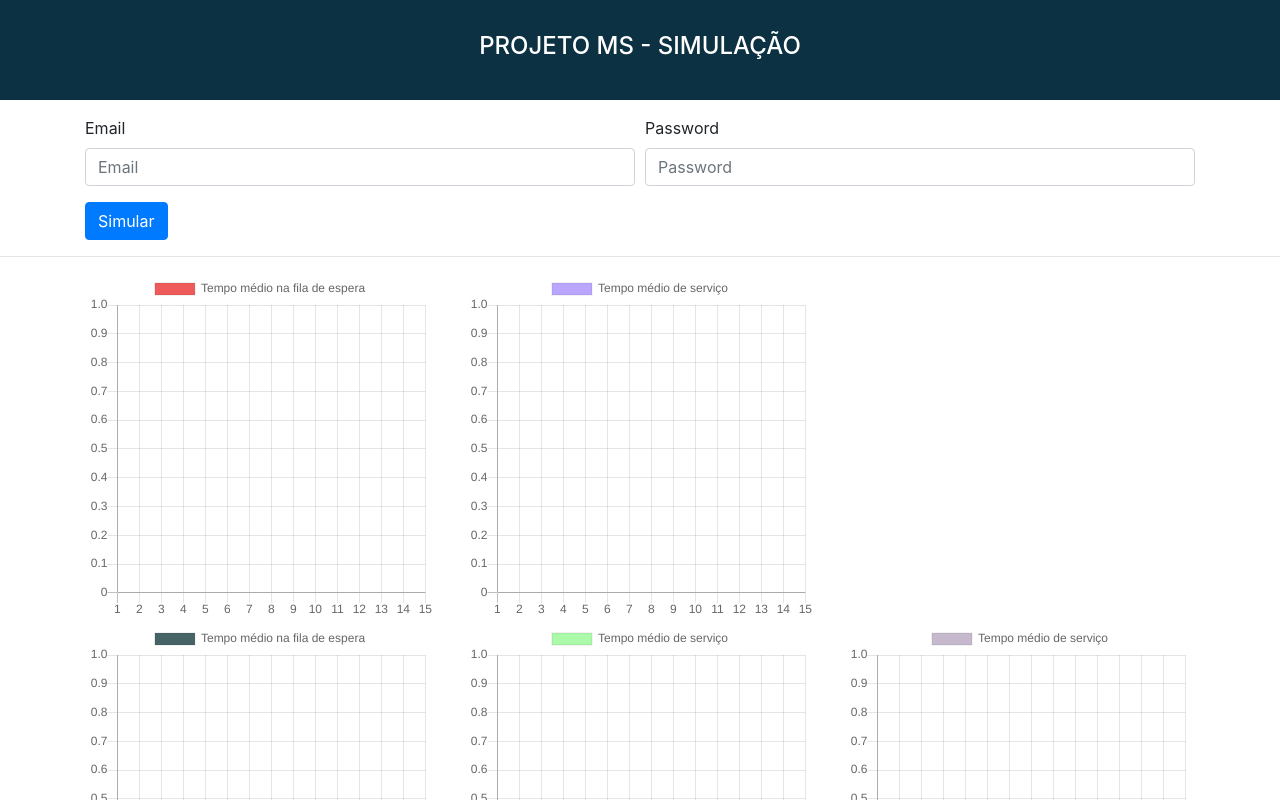
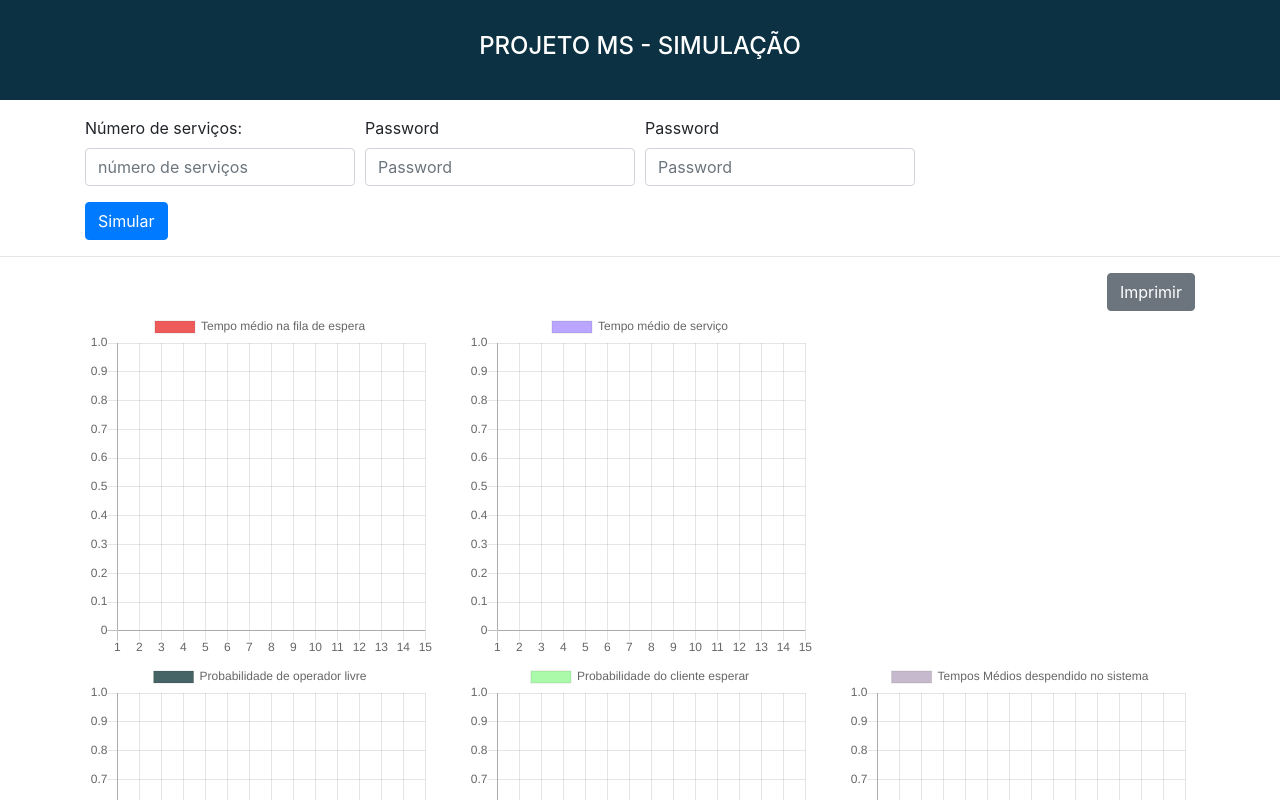
Before and after one commit to Fziliotti/Simulador-MS, a Svelte app: page / in a window 1280 px wide. Shown: the top 800 px of the page. Built offline with nearby package versions, Linux system fonts and the light colour scheme.

Commit message:
Add botão imprimir

```diff
--- a/public/index.html
+++ b/public/index.html
@@ -21,6 +21,8 @@
   </head>
 
   <body>
+
+
     <script
       src="https://code.jquery.com/jquery-3.3.1.slim.min.js"
       integrity="sha384-q8i/X+965DzO0rT7abK41JStQIAqVgRVzpbzo5smXKp4YfRvH+8abtTE1Pi6jizo"
--- a/src/App.svelte
+++ b/src/App.svelte
@@ -3,17 +3,18 @@
   import Footer from './components/Footer.svelte';
 
   import ChartSimulacao from './components/Chart.svelte'; //chart tempo Medio na fila
-
-  import {generateRandom} from './services/randomNumbers.js';
-
+  import {generateRandom, nextExponential, nextNormal} from './services/randomNumbers.js';
   import { fade } from 'svelte/transition';
 
   //VARIAVEIS DO SISTEMA
+  let numeroDeClientesAcumulados = 1;
+
   let tempoTotalDeSimulacao = 240;
-  let numeroDeClientesAcumulados = 1;
   let temposEntreTodasChegadas = [ 17.5, 7.5, 12.5, 2.5, 2.5, 2.5, 2.5, 37.5, 17.5, 17.5, 32.5, 37.5, 7.5, 12.5, 12.5];
+  // let temposEntreTodasChegadas = [];
   let temposDeTodosOsServicos = [ 11.5, 12.6, 12.0, 11.5, 12, 10.4, 11.5, 13.1, 10.4, 11.5, 11.5, 9.8, 10.9, 11.5, 10.4];
-  let numeroDeServicos = 15
+  // let temposDeTodosOsServicos = [];
+  let numeroDeServicos =15
 
   // VARIAVEIS PARA GERAÇÃO DINAMICA DOS GRAFICOS
   let listaDeTemposMediosNafila = []
@@ -23,6 +24,7 @@
   let listaDeTemposMediosDespendidoNoSistema = []
 
   let servicos = [];
+
 
   $: ultimoServico = () => servicos[servicos.length - 1];
 
@@ -145,23 +147,44 @@
     listaDeTemposMediosDespendidoNoSistema = [...listaDeTemposMediosDespendidoNoSistema, tempoMedioDespendidoNoSistema() ]
   }
 
+  // let temposEntreTodasChegadas = [ 17.5, 7.5, 12.5, 2.5, 2.5, 2.5, 2.5, 37.5, 17.5, 17.5, 32.5, 37.5, 7.5, 12.5, 12.5];
+  // let temposDeTodosOsServicos = [ 11.5, 12.6, 12.0, 11.5, 12, 10.4, 11.5, 13.1, 10.4, 11.5, 11.5, 9.8, 10.9, 11.5, 10.4];
+
+
+  // const gerarTemposEntreTodasAsChegadas = () => {
+  //   for(let i = 0; i < numeroDeServicos; i++ ){
+  //     let novoTempo = nextExponential(0.4)
+  //     temposEntreTodasChegadas = [...temposEntreTodasChegadas, novoTempo]
+  //   }
+  // }
+
+  // const gerarTemposDeTodosOsServicos = () => {
+  //    for(let i = 0; i < numeroDeServicos; i++ ){
+  //     let novoTempo = nextExponential(0.4) * 2;
+  //     temposDeTodosOsServicos = [...temposDeTodosOsServicos, novoTempo]
+
+  //   }
+  // }
+
 
   const simularProblema = () => {
+      // gerarTemposEntreTodasAsChegadas()
+      // gerarTemposDeTodosOsServicos()
       for(let i = 0; i < numeroDeServicos; i++ ){
         setTimeout(() => {
           let novoServico = gerarServico(temposEntreTodasChegadas[i],temposDeTodosOsServicos[i])
           servicos = [...servicos, novoServico];
           alimentarDadosDosGraficos()
-        },1000 * i)
+        },600 * i)
 
       }
   }
-
 
   // Funções
 	const iniciarSimulacao = (event) => {
     event.preventDefault()
     simularProblema()
+    console.log(servicos)
   }
 
 
@@ -174,19 +197,14 @@
     margin: 0;
   }
 
-  header {
-    display: flex;
-    align-items: center;
-    justify-content: center;
-    height: 100px;
-    background: #4d5382;
+  @media print {
+    header, footer, form, .btn-imprimir{
+      display: none;
+      visibility: hidden;
+    }
   }
 
-  .header__title {
-		font-size: 24px;
-		text-transform: uppercase;
-    color: white;
-	}
+
 
 	main{
 		margin-top:2rem;
@@ -201,14 +219,22 @@
 
 <form class="container my-3">
   <div class="form-row">
-    <div class="form-group col-md-6">
-      <label for="inputEmail4">Email</label>
-      <input type="email" class="form-control" id="inputEmail4" placeholder="Email">
+    <div class="form-group col-md-3">
+      <label for="inputNumeroDeServicos">Número de serviços:</label>
+      <input type="number" class="form-control" id="inputNumeroDeServicos" placeholder="número de serviços">
     </div>
-    <div class="form-group col-md-6">
+
+    <div class="form-group col-md-3">
       <label for="inputPassword4">Password</label>
       <input type="password" class="form-control" id="inputPassword4" placeholder="Password">
     </div>
+
+     <div class="form-group col-md-3">
+      <label for="inputPassword4">Password</label>
+      <input type="password" class="form-control" id="inputPassword4" placeholder="Password">
+    </div>
+
+
   </div>
   <button class="btn btn-large btn-primary" on:click|preventDefault|once={iniciarSimulacao}> Simular</button>
   <!-- <button class="btn btn-large btn-danger" on:click|preventDefault|once={pararSimulacao}> Parar</button> -->
@@ -217,6 +243,10 @@
 <hr>
 
 <div class="container">
+  <div class="d-flex justify-content-end text-right">
+    <button class="btn-imprimir btn btn-secondary" on:click="{() => window.print()}">Imprimir</button>
+  </div>
+
   <div class="row">
     <div class="col-md-4">
       <ChartSimulacao  data={listaDeTemposMediosNafila} backgroundColor='#EF5B5B' numeroDeIteracoes={numeroDeServicos} titulo="Tempo médio na fila de espera" />
@@ -243,20 +273,22 @@
 
   <div class="row">
    <div class="col-md-4">
-      <ChartSimulacao  data={listaDeProbabilidadesDeOperadoresLivre} backgroundColor='#466365' numeroDeIteracoes={numeroDeServicos} titulo="Tempo médio na fila de espera" />
+      <ChartSimulacao  data={listaDeProbabilidadesDeOperadoresLivre} backgroundColor='#466365' numeroDeIteracoes={numeroDeServicos} titulo="Probabilidade de operador livre" />
     </div>
 
     <div class="col-md-4">
-      <ChartSimulacao  data={listaDeProbDeClienteEsperarNaFila} backgroundColor='#ABFAA9' numeroDeIteracoes={numeroDeServicos} titulo="Tempo médio de serviço" />
+      <ChartSimulacao  data={listaDeProbDeClienteEsperarNaFila} backgroundColor='#ABFAA9' numeroDeIteracoes={numeroDeServicos} titulo="Probabilidade do cliente esperar" />
     </div>
 
      <div class="col-md-4">
-      <ChartSimulacao  data={listaDeTemposMediosDespendidoNoSistema} backgroundColor='#C6B9CD' numeroDeIteracoes={numeroDeServicos} titulo="Tempo médio de serviço" />
+      <ChartSimulacao  data={listaDeTemposMediosDespendidoNoSistema} backgroundColor='#C6B9CD' numeroDeIteracoes={numeroDeServicos} titulo="Tempos Médios despendido no sistema" />
     </div>
   </div>
+
 </div>
 
 <hr>
+
 <main>
   <table class="table table-striped table-hover my-4">
     <thead class="bg-secondary text-light">
```
